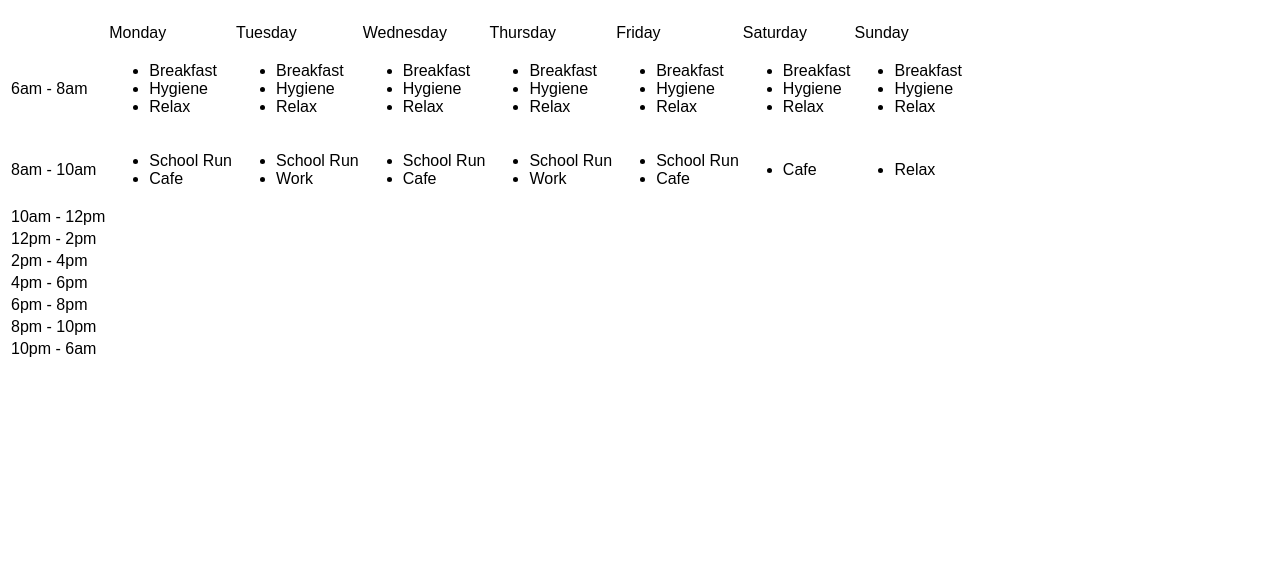
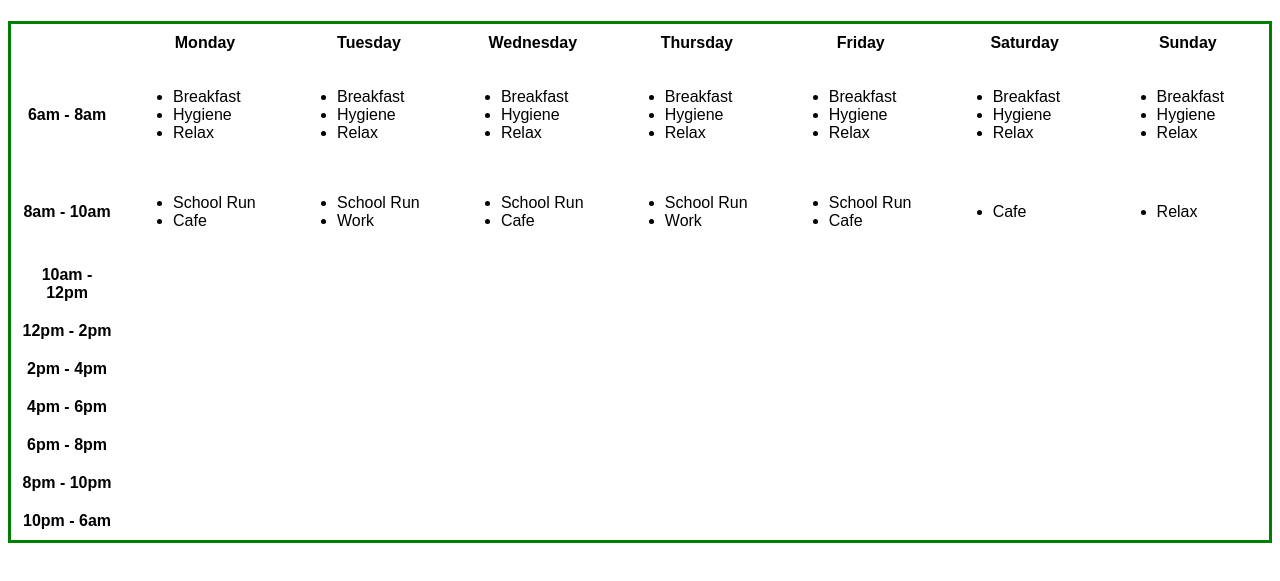
Before and after one commit to Luke-E-S/schedule, a plain HTML site: page index.html in a window 1280 px wide. Shown: the part 77-658 px from the top of the page. Drawn offline with Linux system fonts and the light colour scheme.

Commit message:
style: table basic styling

```diff
--- a/index.html
+++ b/index.html
@@ -17,16 +17,16 @@
         <table>
             <tr id="days-of-the-week">
                 <td></td>
-                <td>Monday</td>
-                <td>Tuesday</td>
-                <td>Wednesday</td>
-                <td>Thursday</td>
-                <td>Friday</td>
-                <td>Saturday</td>
-                <td>Sunday</td>
+                <th>Monday</th>
+                <th>Tuesday</th>
+                <th>Wednesday</th>
+                <th>Thursday</th>
+                <th>Friday</th>
+                <th>Saturday</th>
+                <th>Sunday</th>
             </tr>
             <tr>
-                <td>6am - 8am</td>
+                <th>6am - 8am</th>
                 <td><ul><li>Breakfast</li><li>Hygiene</li><li>Relax</li></ul></td>
                 <td><ul><li>Breakfast</li><li>Hygiene</li><li>Relax</li></td>
                 <td><ul><li>Breakfast</li><li>Hygiene</li><li>Relax</li></td>
@@ -36,7 +36,7 @@
                 <td><ul><li>Breakfast</li><li>Hygiene</li><li>Relax</li></td>
             </tr>
             <tr>
-                <td>8am - 10am</td>
+                <th>8am - 10am</th>
                 <td><ul><li>School Run</li><li>Cafe</li></ul></td>
                 <td><ul><li>School Run</li><li>Work</li></ul></td>
                 <td><ul><li>School Run</li><li>Cafe</li></ul></td>
@@ -46,7 +46,7 @@
                 <td><ul><li>Relax</li></ul></td>
             </tr>
             <tr>
-                <td>10am - 12pm</td>
+                <th>10am - 12pm</th>
                 <td></td>
                 <td></td>
                 <td></td>
@@ -56,7 +56,7 @@
                 <td></td>
             </tr>
             <tr>
-                <td>12pm - 2pm</td>
+                <th>12pm - 2pm</th>
                 <td></td>
                 <td></td>
                 <td></td>
@@ -66,7 +66,7 @@
                 <td></td>
             </tr>
             <tr>
-                <td>2pm - 4pm</td>
+                <th>2pm - 4pm</th>
                 <td></td>
                 <td></td>
                 <td></td>
@@ -76,7 +76,7 @@
                 <td></td>
             </tr>
             <tr>
-                <td>4pm - 6pm</td>
+                <th>4pm - 6pm</th>
                 <td></td>
                 <td></td>
                 <td></td>
@@ -86,7 +86,7 @@
                 <td></td>
             </tr>
             <tr>
-                <td>6pm - 8pm</td>
+                <th>6pm - 8pm</th>
                 <td></td>
                 <td></td>
                 <td></td>
@@ -96,7 +96,7 @@
                 <td></td>
             </tr>
             <tr>
-                <td>8pm - 10pm</td>
+                <th>8pm - 10pm</th>
                 <td></td>
                 <td></td>
                 <td></td>
@@ -106,7 +106,7 @@
                 <td></td>
             </tr>
             <tr>
-                <td>10pm - 6am</td>
+                <th>10pm - 6am</th>
                 <td></td>
                 <td></td>
                 <td></td>
--- a/style.css
+++ b/style.css
@@ -14,5 +14,14 @@ html {
     font-size: 36px;
 }
 table {
-
+    table-layout: fixed;
+    width:100%;
+    border-collapse: collapse;
+    border:3px solid green;
 }
+th {
+    width:13%;
+}
+th, td {
+    padding: 10px;
+}
```
